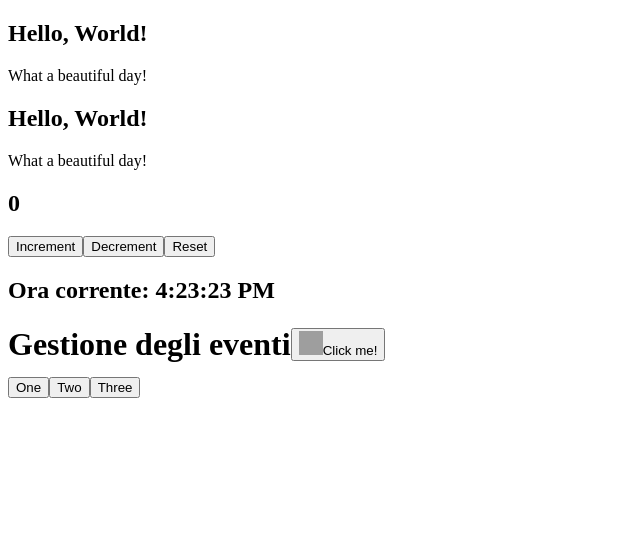
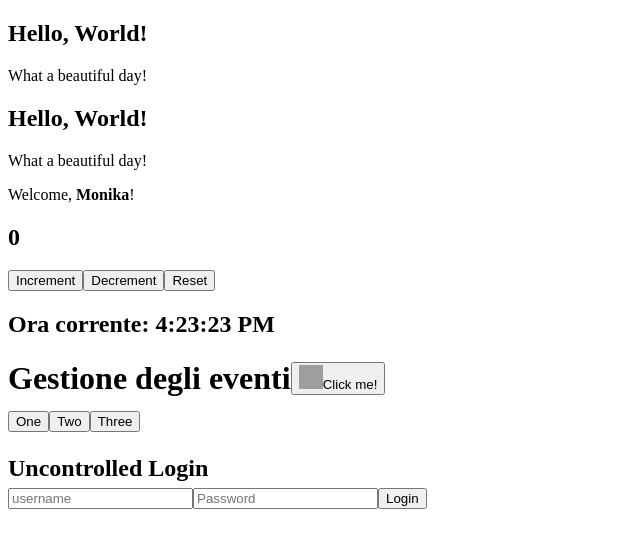
Before and after one commit to monika1253/esercizi_piattaforma, a React (Vite) app: page / in a window 1280 px wide. Shown: the top 548 px of the page, without its empty margins (0-640 px from the left). Built offline with nearby package versions, Linux system fonts and the light colour scheme; grey boxes are pictures that could not be loaded.

Commit message:
esercizio uncontrolledLogin

```diff
--- a/src/App.tsx
+++ b/src/App.tsx
@@ -4,12 +4,14 @@ import { Counter } from "./Counter";
 import { Clock } from "./Clock";
 import { MouseClicker } from "./MouseClicker";
 import { MultiButton } from "./MultiButton";
+import { UncontrolledLogin } from "./UncontrolledLogin";
 
 export function App() {
   return (
     <div>
       <Hello />
       <Hello /> {/*esempio uso multiplo */}
+      <Welcome name="Monika" />
       <Counter initialValue={0} step={2} />
       <Clock />
       <h1>
@@ -18,6 +20,10 @@ export function App() {
         <MouseClicker />
         <MultiButton />
       </h1>
+      <h2>
+        Uncontrolled Login
+        <UncontrolledLogin />
+      </h2>
     </div>
   );
 }
--- /dev/null
+++ b/src/UncontrolledLogin.tsx
@@ -0,0 +1,29 @@
+/*Form non controllati
+
+-Implementa un componente UncontrolledLogin che implementa tutte le operazioni del componente Login,
+ma utilizzando componenti non controllati.
+-Accedi ai valori del modulo utilizzando l'API FormData.
+Stampa i valori del modulo nella console quando il pulsante "login" viene cliccato. */
+
+import React, { BaseSyntheticEvent } from "react";
+
+export function UncontrolledLogin() {
+  function handleFormSubmit(event: BaseSyntheticEvent) {
+    event.preventDefault();
+
+    const formData = new FormData(event.currentTarget);
+
+    const username = formData.get("username");
+    const password = formData.get("password");
+
+    console.log("Username", username);
+    console.log("Password", password);
+  }
+  return (
+    <form onSubmit={handleFormSubmit}>
+      <input name="username" placeholder="username" />
+      <input name="password" type="password" placeholder="Password" />
+      <button type="submit">Login</button>
+    </form>
+  );
+}
```
